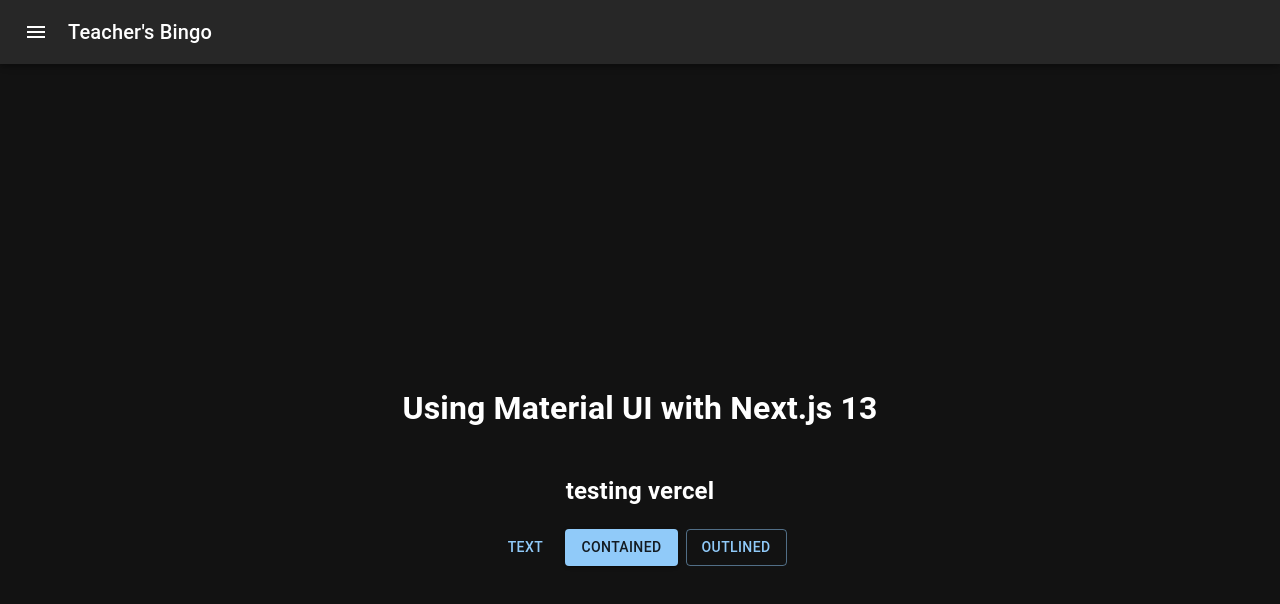
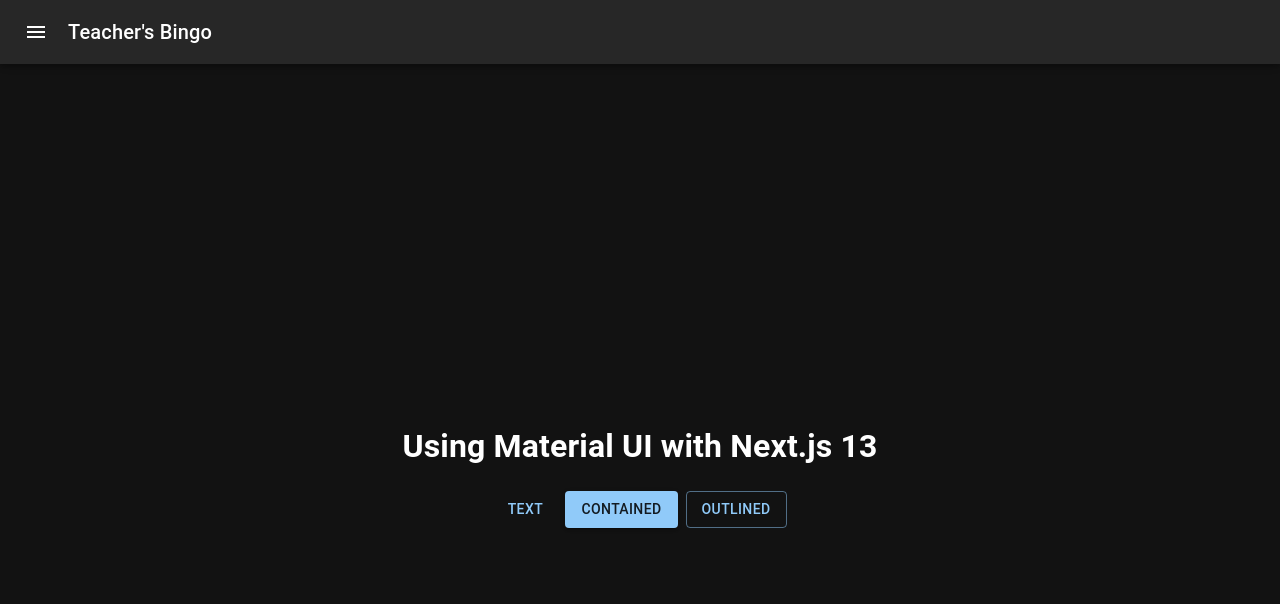
Before and after one commit to DerLev/teachers-bingo, a Next.js app in the folder webapp/: page / in a window 1280 px wide. Shown: the top 604 px of the page. Built offline with nearby package versions, Linux system fonts and the light colour scheme.

Commit message:
reverting changes

```diff
--- a/webapp/app/page.tsx
+++ b/webapp/app/page.tsx
@@ -5,7 +5,6 @@
 const Home = () => (
   <Grid container height="100vh" alignItems="center" justifyContent="center" direction="column">
     <h1>Using Material UI with Next.js 13</h1>
-    <h2>testing vercel</h2>
     <Stack direction="row" columnGap={1}>
       <Button variant="text">Text</Button>
       <Button variant="contained">Contained</Button>
```
